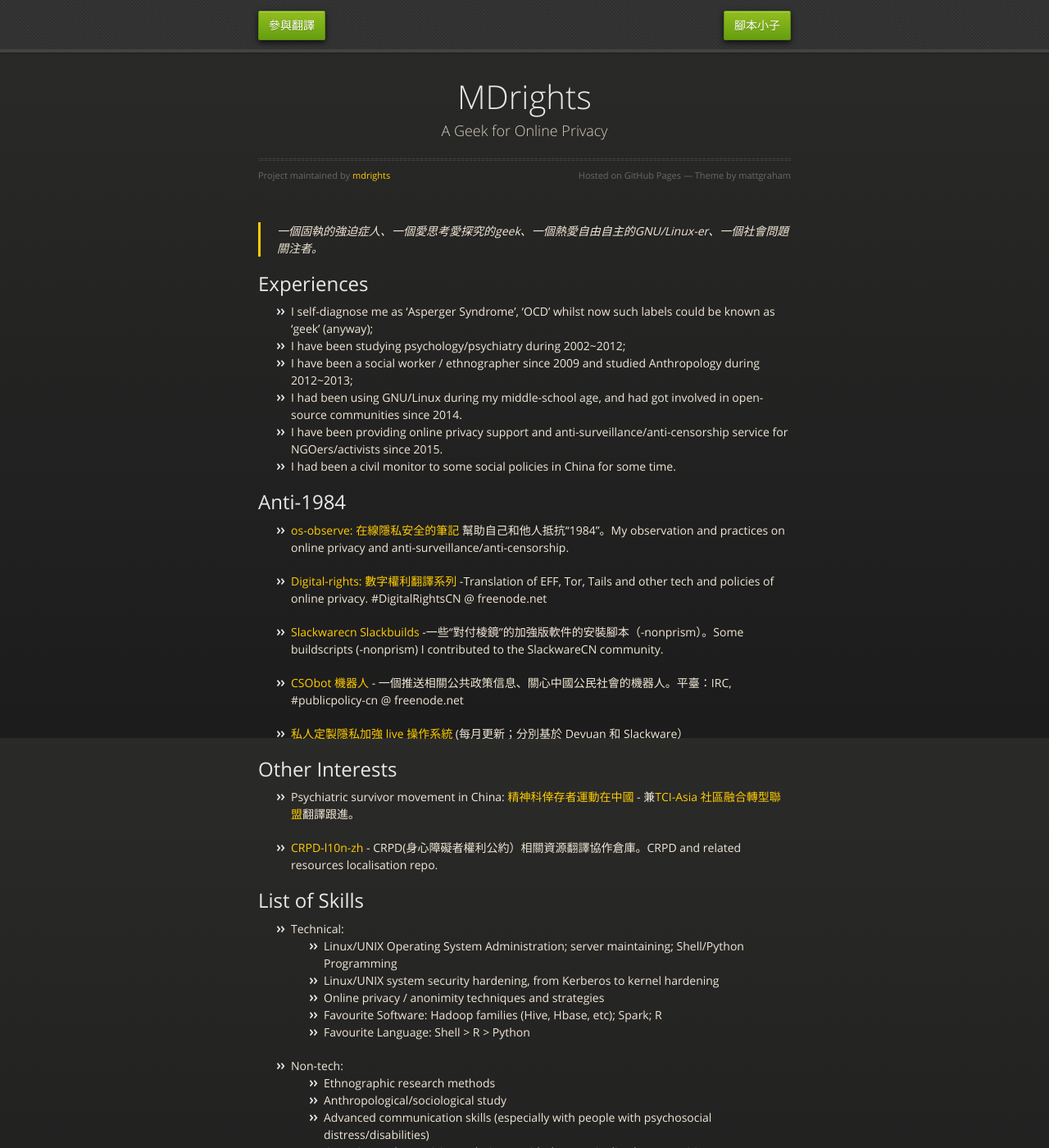
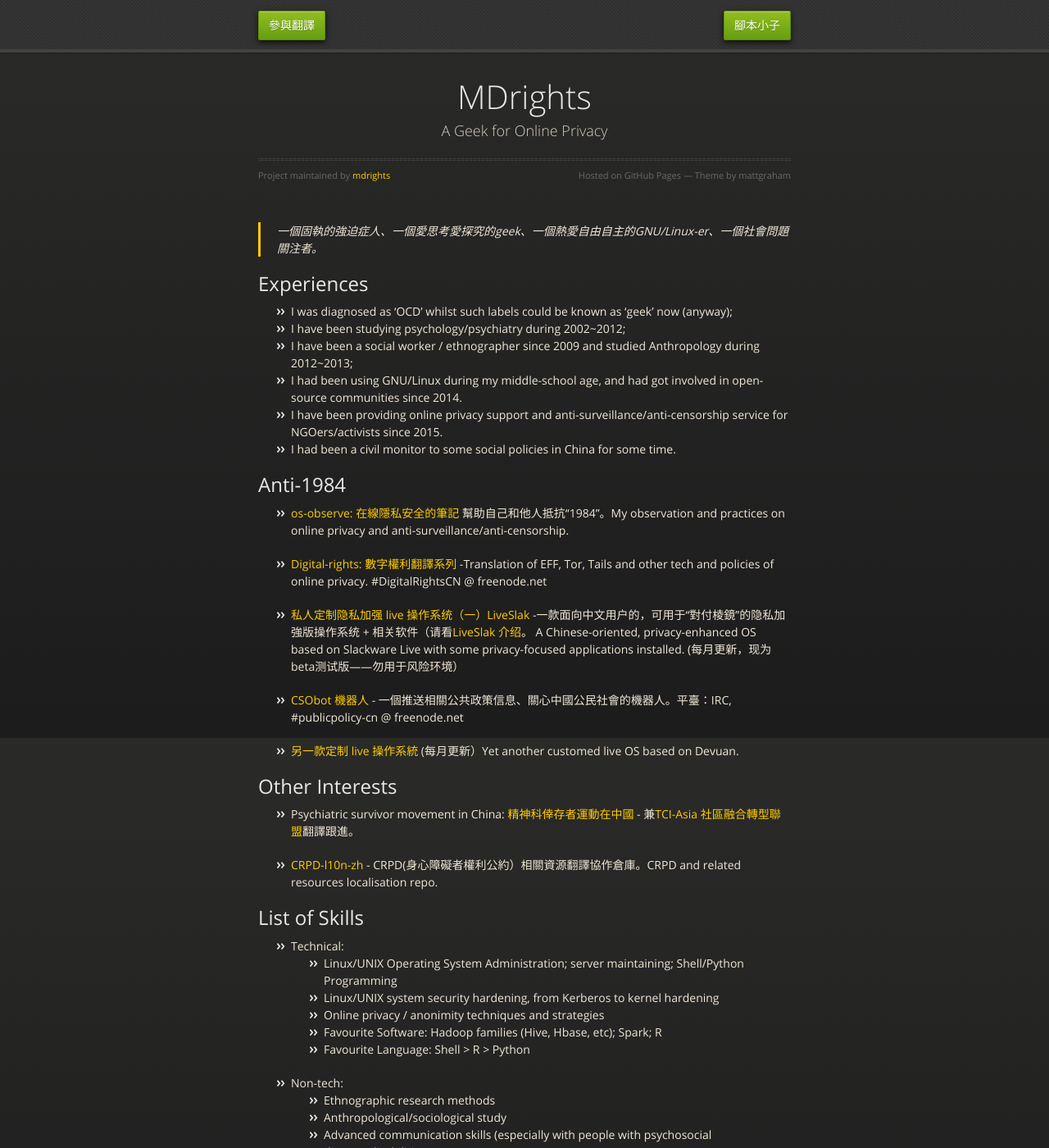
Before and after one commit to mdrights/mdrights.github.io, a Jekyll site: the page built from index.html, in a window 1280 px wide and 1400 px high. Shown: the whole window at 82% size. Built offline with Jekyll 4.4.1, drawn with Linux system fonts in a browser that asks for light colours; some of the changed text lies outside the part shown.

Commit message:
update posts for releasing my LiveSlak.

```diff
--- a/_posts/2020-11-09-about-me.md
+++ b/_posts/2020-11-09-about-me.md
@@ -1,14 +1,14 @@
 ---
 layout: post
 title: About me
-date: 2017-08-22
+date: 2017-08-28
 ---
 
 > 一個固執的強迫症人、一個愛思考愛探究的geek、一個熱愛自由自主的GNU/Linux-er、一個社會問題關注者。
 
 ## Experiences
 
-- I self-diagnose me as 'Asperger Syndrome', 'OCD' whilst now such labels could be known as 'geek' (anyway);
+- I was diagnosed as 'OCD' whilst such labels could be known as 'geek' now (anyway);
 - I have been studying psychology/psychiatry during 2002~2012;
 - I have been a social worker / ethnographer since 2009 and studied Anthropology during 2012~2013;
 - I had been using GNU/Linux during my middle-school age, and had got involved in open-source communities since 2014.
@@ -23,11 +23,11 @@ date: 2017-08-22
 
 - [Digital-rights: 數字權利翻譯系列](https://github.com/mdrights/Digital-rights) -Translation of EFF, Tor, Tails and other tech and policies of online privacy. #DigitalRightsCN @ freenode.net
 
-- [Slackwarecn Slackbuilds](https://github.com/slackwarecn-slackbuilds) -一些“對付棱鏡”的加強版軟件的安裝腳本（-nonprism）。Some buildscripts (-nonprism) I contributed to the SlackwareCN community.
+- [私人定制隐私加强 live 操作系统（一）LiveSlak](https://github.com/mdrights/LiveSlak) -一款面向中文用户的，可用于“對付棱鏡”的隐私加強版操作系统 + 相关软件（请看[LiveSlak 介绍](https://mdrights.github.io/os-observe/posts/2017/08/Liveslak-intro.html)。 A Chinese-oriented, privacy-enhanced OS based on Slackware Live with some privacy-focused applications installed. (每月更新，现为beta测试版——勿用于风险环境）
 
 - [CSObot 機器人](https://github.com/mdrights/CSObot) - 一個推送相關公共政策信息、關心中國公民社會的機器人。平臺：IRC, #publicpolicy-cn @ freenode.net
 
-- [私人定製隱私加強 live 操作系統](https://mdrights.github.io/os-observe/posts/2017/07/Refracta-live-torrent.html) (每月更新；分別基於 Devuan 和 Slackware）
+- [另一款定制 live 操作系統](https://mdrights.github.io/os-observe/posts/2017/07/Refracta-live-torrent.html) (每月更新）Yet another customed live OS based on Devuan.
 
 
 ## Other Interests
```
